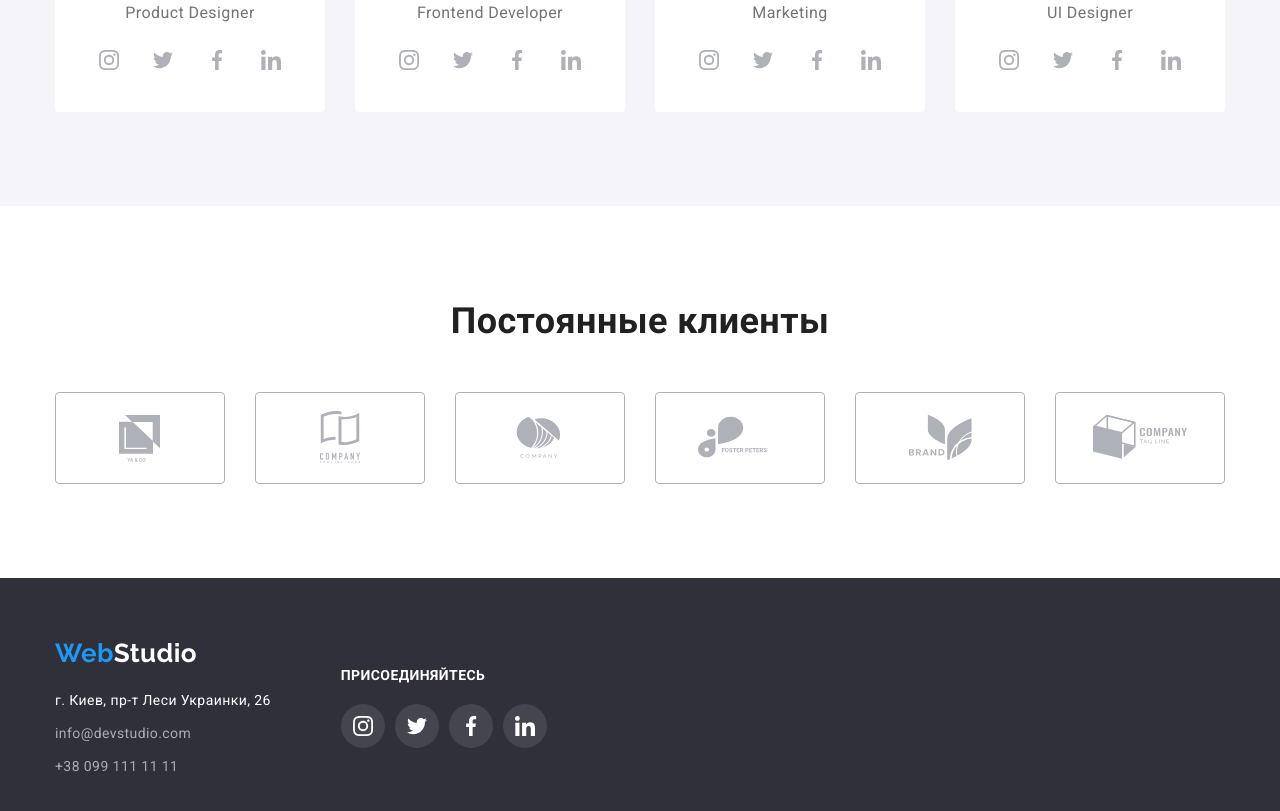
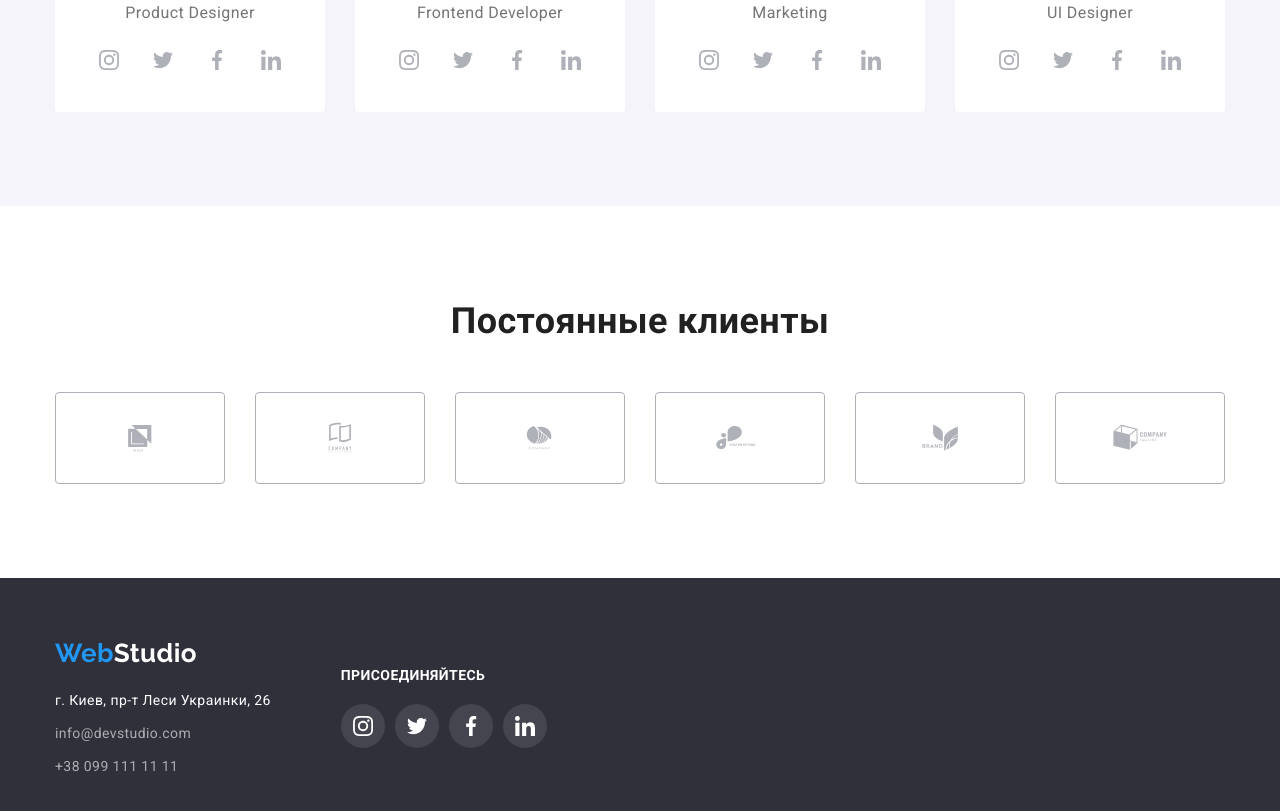
Before and after one commit to Ivan-Samoylenko/goit-markup-hw-04, a plain HTML site: page index.html in a window 1280 px wide. Shown: the part 2099-2910 px from the top of the page. Drawn offline with nearby package versions, Linux system fonts and the light colour scheme.

Commit message:
Виправляє розміри іконок компаній та міняє viewBox у файлі svg для тих же іконок
Виправляє розміри іконок компаній та міняє viewBox у файлі svg для тих же іконок

```diff
--- a/index.html
+++ b/index.html
@@ -318,42 +318,42 @@
           <ul class="list customers">
             <li class="item">
               <a class="link company-icon-thumb" href="">
-                <svg class="icon" width="106" height="106">
+                <svg class="icon" width="106" height="60">
                   <use href="./images/icons.svg#company-one"></use>
                 </svg>
               </a>
             </li>
             <li class="item">
               <a class="link company-icon-thumb" href="">
-                <svg class="icon" width="106" height="106">
+                <svg class="icon" width="106" height="60">
                   <use href="./images/icons.svg#company-two"></use>
                 </svg>
               </a>
             </li>
             <li class="item">
               <a class="link company-icon-thumb" href="">
-                <svg class="icon" width="106" height="106">
+                <svg class="icon" width="106" height="60">
                   <use href="./images/icons.svg#company-three"></use>
                 </svg>
               </a>
             </li>
             <li class="item">
               <a class="link company-icon-thumb" href="">
-                <svg class="icon" width="106" height="106">
+                <svg class="icon" width="106" height="60">
                   <use href="./images/icons.svg#company-four"></use>
                 </svg>
               </a>
             </li>
             <li class="item">
               <a class="link company-icon-thumb" href="">
-                <svg class="icon" width="106" height="106">
+                <svg class="icon" width="106" height="60">
                   <use href="./images/icons.svg#company-five"></use>
                 </svg>
               </a>
             </li>
             <li class="item">
               <a class="link company-icon-thumb" href="">
-                <svg class="icon" width="106" height="106">
+                <svg class="icon" width="106" height="60">
                   <use href="./images/icons.svg#company-six"></use>
                 </svg>
               </a>
```
Also changed, not shown: images/icons.svg.
